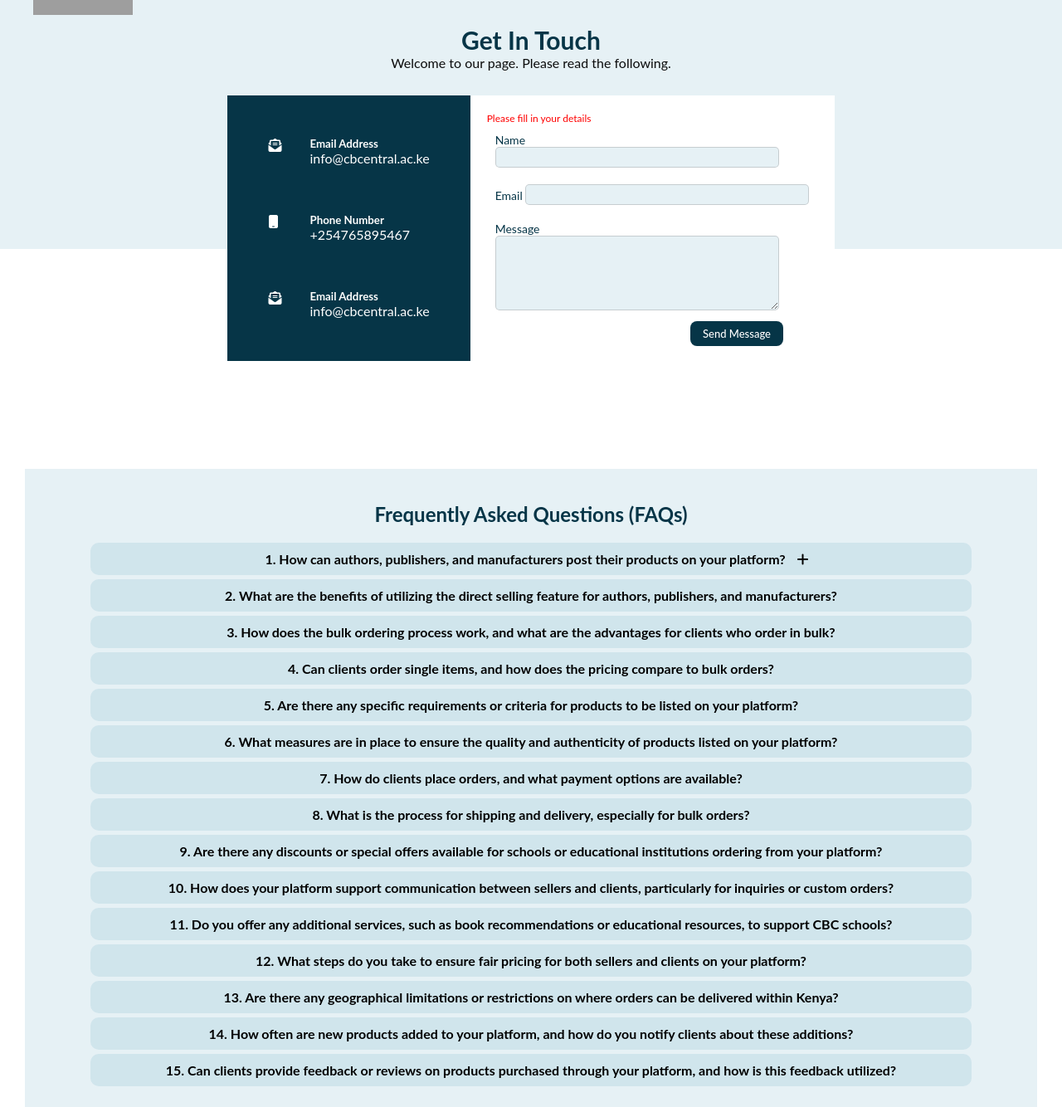
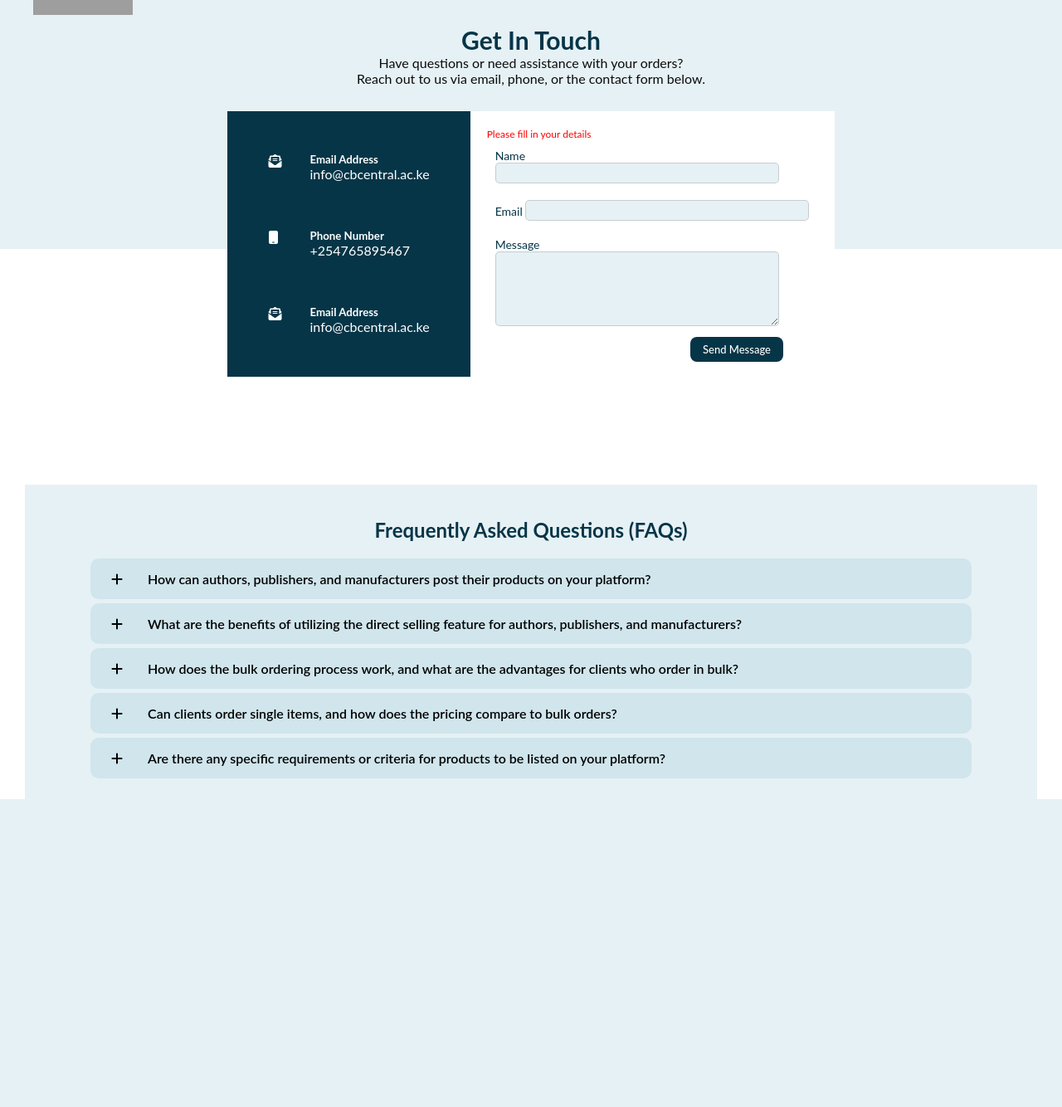
Before and after one commit to Betanny/BookStore2, a PHP site: page /contactus.html in a window 1280 px wide. Shown: the part 60-1394 px from the top of the page at 83% size. After the commit the page ends 1023 px from the top, so only its background shows below. Run offline with PHP 8.4, Linux system fonts and the light colour scheme; grey boxes are pictures that could not be loaded.

Commit message:
Adding styling to the contact us page

```diff
--- a/Home/contactus.html
+++ b/Home/contactus.html
@@ -16,7 +16,8 @@
 
         <div class="upper-container">
             <h4>Get In Touch</h4>
-            <p>Welcome to our page. Please read the following. </p>
+            <p>Have questions or need assistance with your orders?</p>
+            <p>Reach out to us via email, phone, or the contact form below.</p>
 
 
             <div class="contact-container">
@@ -79,30 +80,30 @@
 <div class="faqs-container">
     <h2>Frequently Asked Questions (FAQs)</h2>
     <div class="faq">
-        <div class="question" onclick="toggleAnswer(1)">1. How can authors, publishers, and manufacturers post their products on your platform?<i class="fa-solid fa-plus"></i></div>
+        <div class="question" onclick="toggleAnswer(1)"><i class="fa-solid fa-plus"></i>How can authors, publishers, and manufacturers post their products on your platform?</div>
         <div class="answer" id="answer1">Authors, publishers, and manufacturers can post their products by [provide steps or instructions here].</div>
     </div>
 
     <div class="faq">
-        <div class="question" onclick="toggleAnswer(2)">2. What are the benefits of utilizing the direct selling feature for authors, publishers, and manufacturers?</div>
+        <div class="question" onclick="toggleAnswer(2)"><i class="fa-solid fa-plus"></i>What are the benefits of utilizing the direct selling feature for authors, publishers, and manufacturers?</div>
         <div class="answer" id="answer2">The direct selling feature offers benefits such as [list benefits here].</div>
     </div>
 
     <div class="faq">
-        <div class="question" onclick="toggleAnswer(3)">3. How does the bulk ordering process work, and what are the advantages for clients who order in bulk?</div>
+        <div class="question" onclick="toggleAnswer(3)"><i class="fa-solid fa-plus"></i>How does the bulk ordering process work, and what are the advantages for clients who order in bulk?</div>
         <div class="answer" id="answer3">The bulk ordering process involves [explain the process]. Clients who order in bulk enjoy advantages such as [list advantages here].</div>
     </div>
 
     <div class="faq">
-        <div class="question" onclick="toggleAnswer(4)">4. Can clients order single items, and how does the pricing compare to bulk orders?</div>
+        <div class="question" onclick="toggleAnswer(4)"><i class="fa-solid fa-plus"></i>Can clients order single items, and how does the pricing compare to bulk orders?</div>
         <div class="answer" id="answer4">Yes, clients can order single items. The pricing for single items may differ from bulk orders and is typically [explain pricing difference here].</div>
     </div>
 
     <div class="faq">
-        <div class="question" onclick="toggleAnswer(5)">5. Are there any specific requirements or criteria for products to be listed on your platform?</div>
+        <div class="question" onclick="toggleAnswer(5)"><i class="fa-solid fa-plus"></i>Are there any specific requirements or criteria for products to be listed on your platform?</div>
         <div class="answer" id="answer5">Yes, products listed on our platform must meet certain requirements or criteria, including [list requirements or criteria here].</div>
     </div>
-
+  <!--
     <div class="faq">
         <div class="question" onclick="toggleAnswer(6)">6. What measures are in place to ensure the quality and authenticity of products listed on your platform?</div>
         <div class="answer" id="answer6">We have stringent measures in place to ensure the quality and authenticity of products, such as [describe quality control measures here].</div>
@@ -151,7 +152,7 @@
     <div class="faq">
         <div class="question" onclick="toggleAnswer(15)">15. Can clients provide feedback or reviews on products purchased through your platform, and how is this feedback utilized?</div>
         <div class="answer" id="answer15">Yes, clients can provide feedback or reviews on products purchased through our platform. This feedback is utilized to [describe how feedback is utilized, such as improving services or product selection].</div>
-    </div>
+    </div> -->
 
 </div>
 
--- a/Home/home.css
+++ b/Home/home.css
@@ -453,6 +453,7 @@
     font-size: 30px;
 }
 
+
 .contact-container{
     padding: 30px;
     width: 65%;
@@ -553,7 +554,7 @@
 
 .faq {
     margin-bottom: 20px;
-    padding: 10px;
+    padding: 15px;
     border-radius: 10px;
     width: 90%;
     margin: auto;
@@ -562,17 +563,21 @@
     background-color: var(--accent-color2);
     color: var(--accent-color);
     justify-content: space-between;
+    text-align: left;
 
 
 }
 
 .faq i{
-    position: relative;
-    transform: translateX(100%); /* Center the button horizontally */
+    margin-right: 30px;
+    padding-left: 10px;
 }
 .question {
-    font-weight: bold;
+    font-weight:600;
 }
 .answer {
     margin-top: 5px;
+    margin-left: 65px;
+    font-weight:lighter;
+
 }
```
